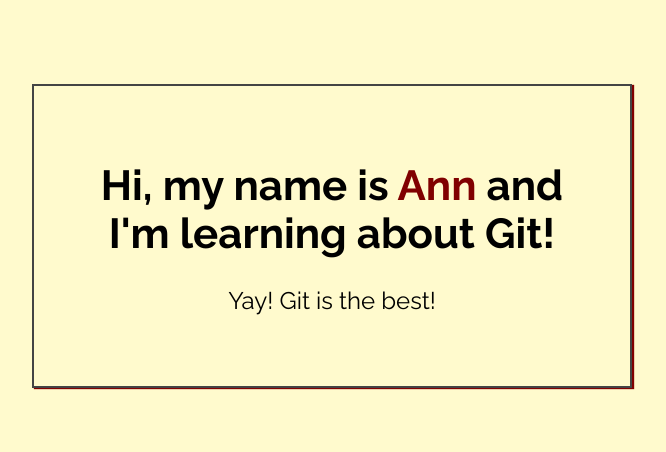
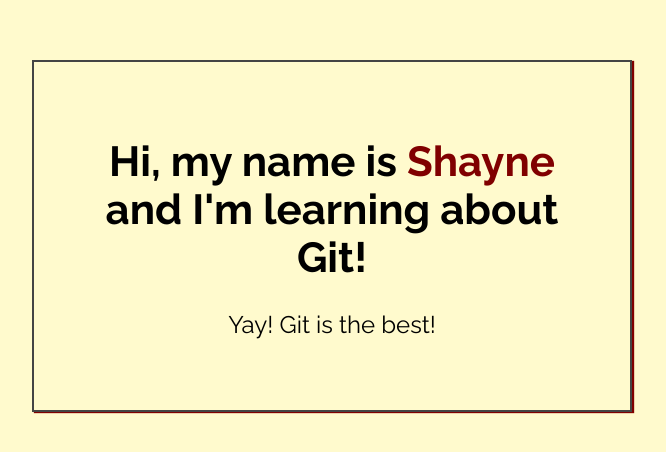
Before and after one commit to waybluesea/my-first-repo, a plain HTML site: page index.html in a window 1280 px wide. Shown: the part 164-616 px from the top of the page, without its empty margins (308-974 px from the left). Drawn offline with Linux system fonts and the light colour scheme.

Commit message:
Added name to index.html

```diff
--- a/index.html
+++ b/index.html
@@ -14,7 +14,7 @@
 <body>
 
     <div class="greeting">
-        <h1>Hi, my name is <span class="highlight">Ann</span> and I'm learning about Git! </h1>
+        <h1>Hi, my name is <span class="highlight">Shayne</span> and I'm learning about Git! </h1>
 
         <p>Yay! Git is the best!</p>
     </div>
```
